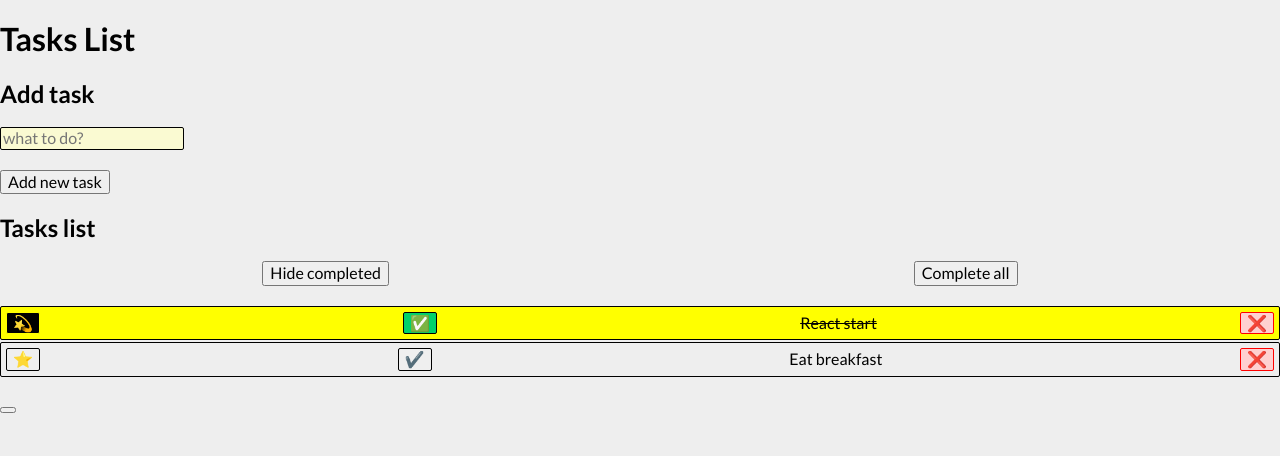
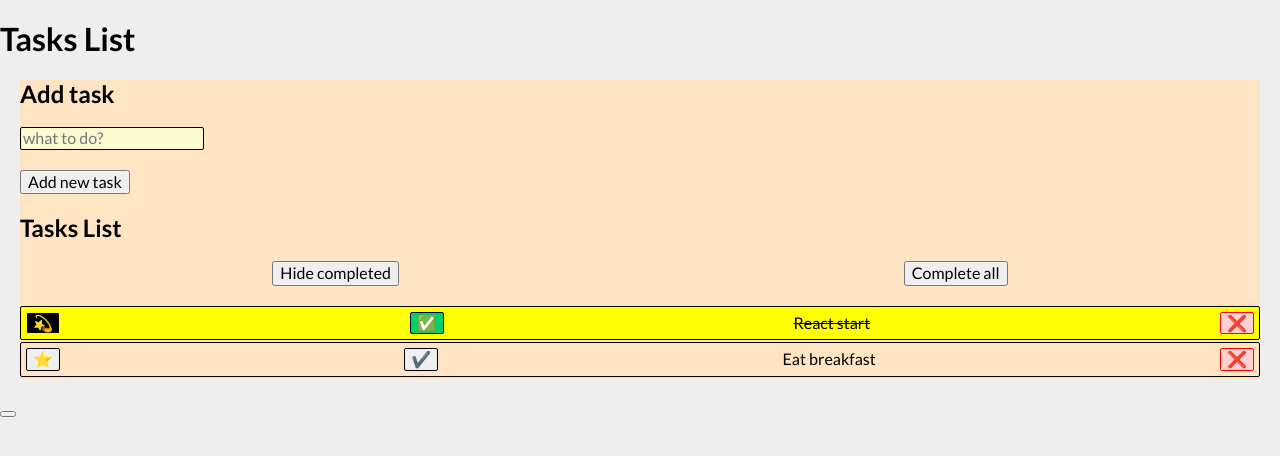
Before and after one commit to RobFyd/practice-in-react, a React (Create React App) app: page / in a window 1280 px wide. Shown: the top 456 px of the page. Built offline with nearby package versions, Linux system fonts and the light colour scheme.

Commit message:
App.js and Section component refactored

```diff
--- a/src/App.js
+++ b/src/App.js
@@ -24,20 +24,15 @@ function App() {
   return (
     <main>
       <h1>Tasks List</h1>
-      {/* <Section title="Add task" body={<Form />} /> */}
-      <section className="section">
-        <div>
-          <h2>Add task</h2>
-          <Form />
-        </div>
-        <div>
-          <div>
-            <h2>Tasks list</h2>
-            <Buttons tasks={tasks} hideDoneTasks={hideDoneTasks} />
-          </div>
-          <Tasks tasks={tasks} hideDoneTasks={hideDoneTasks} />
-        </div>
-      </section>
+      <Section
+        title="Add task"
+        form={<Form />}
+        title2="Tasks List"
+        extraHeaderContent={
+          <Buttons tasks={tasks} hideDoneTasks={hideDoneTasks} />
+        }
+        body={<Tasks tasks={tasks} hideDoneTasks={hideDoneTasks} />}
+      />
       <section>
         <div className="stats"></div>
         <button className="thumbUp"></button>
--- a/src/Section/index.js
+++ b/src/Section/index.js
@@ -1,11 +1,10 @@
-import Form from "../Form";
 import "./style.css";
 
-const Section = ({ title, title2, body, extraHeaderContent }) => (
+const Section = ({ title, form, title2, extraHeaderContent, body }) => (
   <section className="section">
     <div>
       <h2>{title}</h2>
-      <Form />
+      {form}
     </div>
     <div>
       <div>
--- a/src/Section/style.css
+++ b/src/Section/style.css
@@ -0,0 +1,4 @@
+.section {
+    margin: 20px;
+    background-color: bisque;
+}
```
